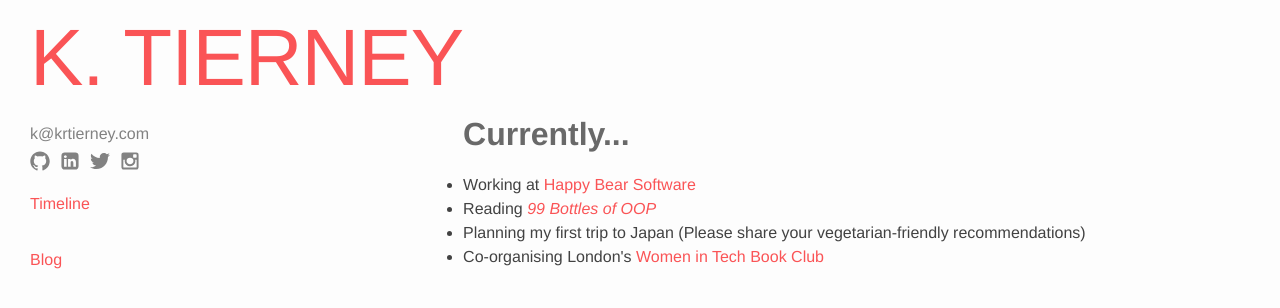
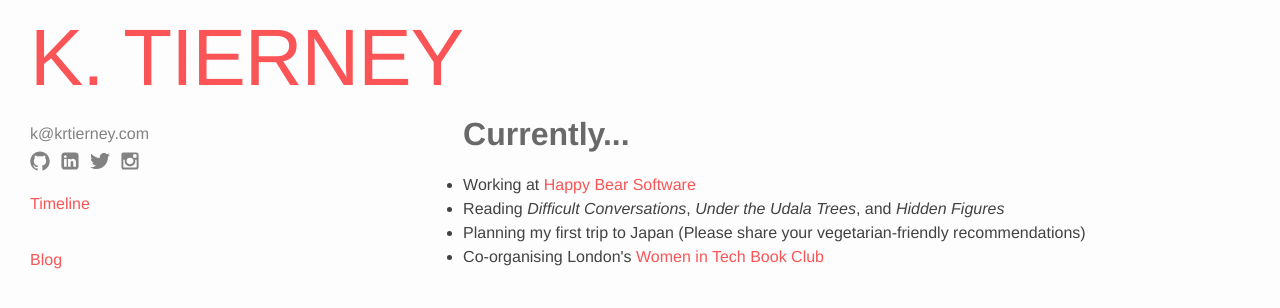
Before and after one commit to krtierney/krtierney.github.io, a Jekyll site: the page built from index.md, in a window 1280 px wide. Shown: the top 308 px of the page. Built offline with Jekyll 4.4.1, drawn with Linux system fonts in a browser that asks for light colours.

Commit message:
Updates current status

```diff
--- a/_layouts/home.html
+++ b/_layouts/home.html
@@ -7,8 +7,8 @@ layout: default
   <h1>Currently...</h1>
   <ul>
     <li>Working at <a href="https://www.happybearsoftware.com">Happy Bear Software</a></li>
-    <li>Reading <em><a href="http://https://www.sandimetz.com/99bottles/">99
-          Bottles of OOP</a></em></li>
+    <li>Reading <em>Difficult Conversations</em>, <em>Under the Udala
+        Trees</em>, and <em>Hidden Figures</em></li>
     <li>Planning my first trip to Japan (Please share your vegetarian-friendly
       recommendations)</li>
     <li>Co-organising London's <a href="https://www.meetup.com/Women-in-Tech-Book-Club/">Women in Tech Book Club</a></li>
```
